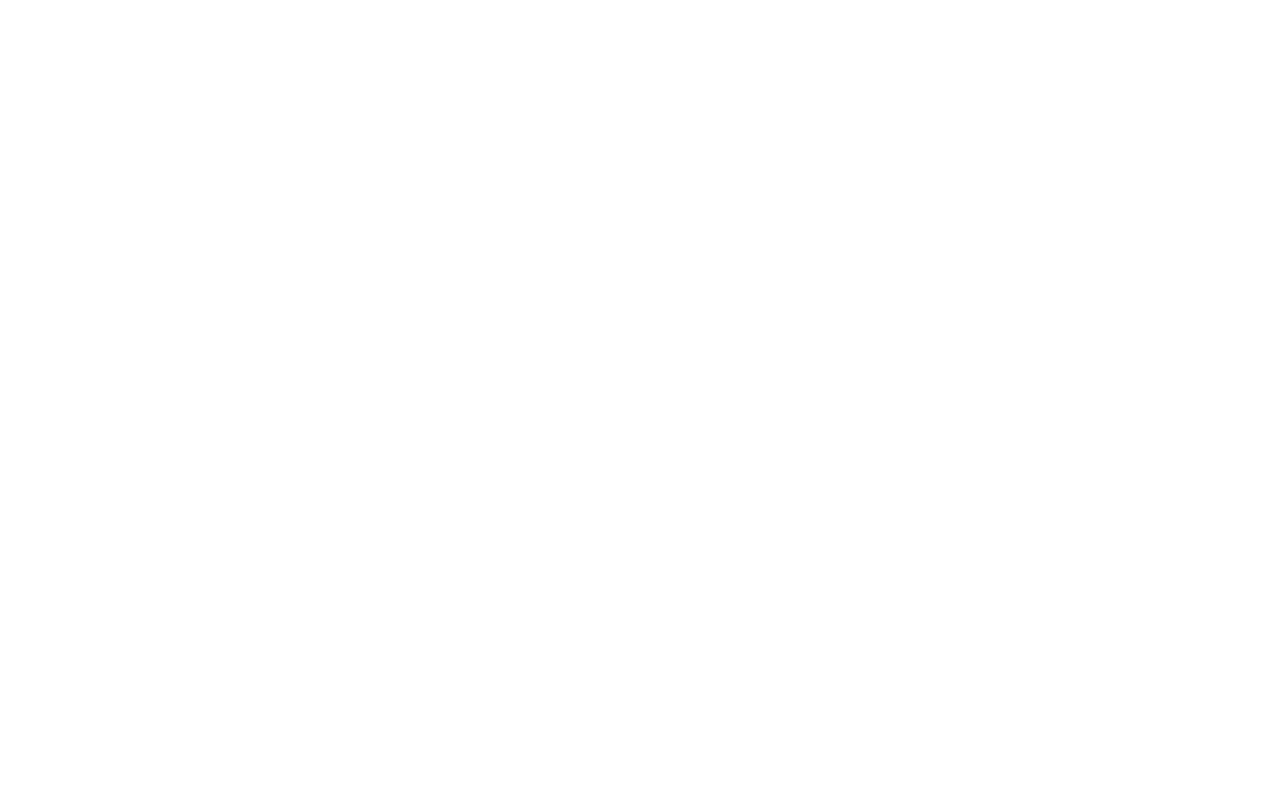
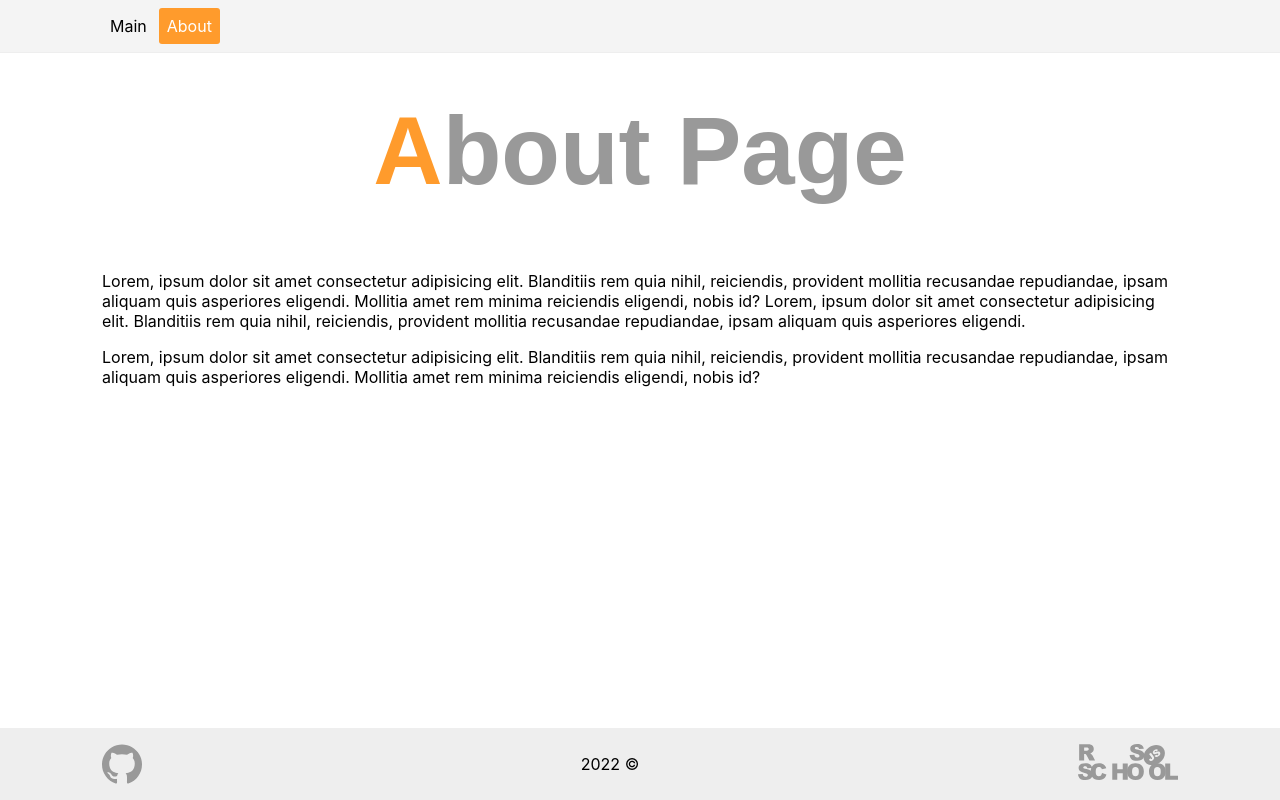
Before and after one commit to Jeneko/react2022Q3, a React (Create React App) app: page /about in a window 1280 px wide. Before the commit this address had no page. Built offline with nearby package versions, Linux system fonts and the light colour scheme.

Commit message:
feat: implement About page

```diff
--- a/src/components/App/index.tsx
+++ b/src/components/App/index.tsx
@@ -2,6 +2,7 @@
 import { Routes, Route, Navigate } from 'react-router-dom';
 import { DefaultLayout } from 'components/Layout/DefaultLayout';
 import { MainPage } from 'pages/Main';
+import { AboutPage } from 'pages/About';
 
 function App() {
   return (
@@ -9,6 +10,7 @@
       <Routes>
         <Route path="/" element={<DefaultLayout />}>
           <Route index element={<MainPage />} />
+          <Route path="about" element={<AboutPage />} />
         </Route>
       </Routes>
     </>
--- /dev/null
+++ b/src/pages/About/index.tsx
@@ -0,0 +1,24 @@
+import React from 'react';
+import { PageHeading } from 'components/PageHeading';
+
+function AboutPage() {
+  return (
+    <div className="about-page container">
+      <PageHeading>About Page</PageHeading>
+      <p>
+        Lorem, ipsum dolor sit amet consectetur adipisicing elit. Blanditiis rem quia nihil,
+        reiciendis, provident mollitia recusandae repudiandae, ipsam aliquam quis asperiores
+        eligendi. Mollitia amet rem minima reiciendis eligendi, nobis id? Lorem, ipsum dolor sit
+        amet consectetur adipisicing elit. Blanditiis rem quia nihil, reiciendis, provident mollitia
+        recusandae repudiandae, ipsam aliquam quis asperiores eligendi.
+      </p>
+      <p>
+        Lorem, ipsum dolor sit amet consectetur adipisicing elit. Blanditiis rem quia nihil,
+        reiciendis, provident mollitia recusandae repudiandae, ipsam aliquam quis asperiores
+        eligendi. Mollitia amet rem minima reiciendis eligendi, nobis id?
+      </p>
+    </div>
+  );
+}
+
+export { AboutPage };
```
